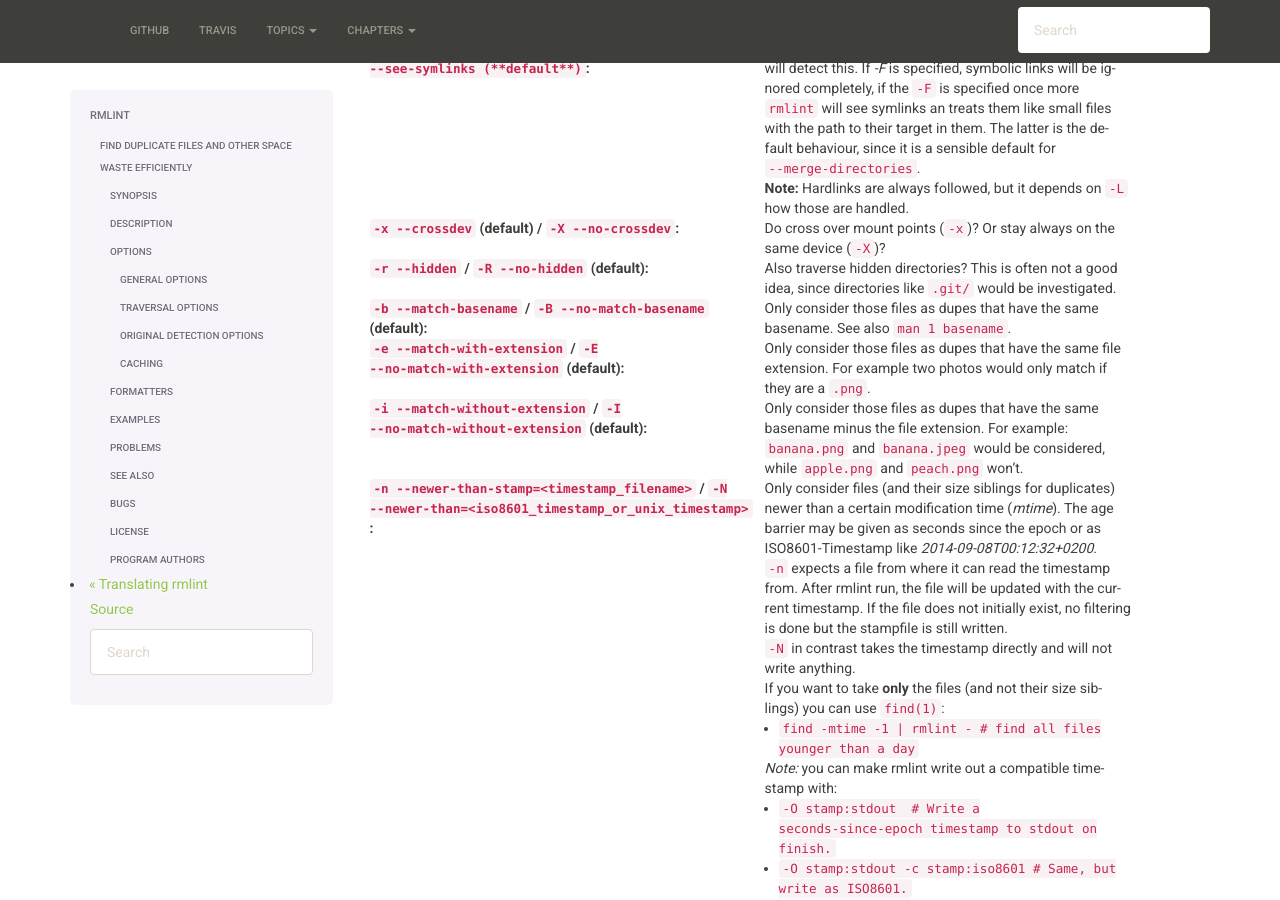
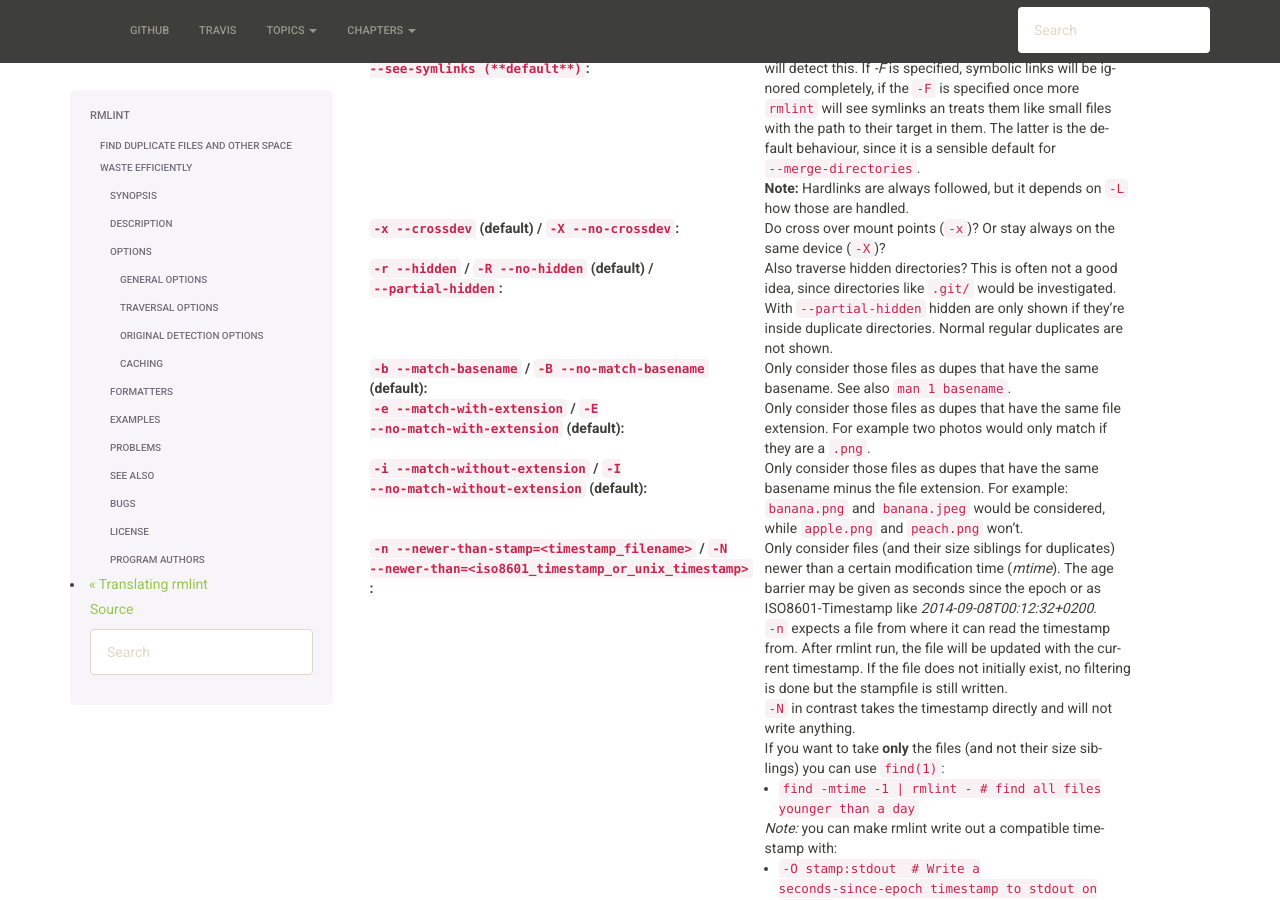
Before and after one commit to sahib/rmlint, a Sphinx documentation site: the page built from docs/rmlint.1.rst, in a window 1280 px wide and 900 px high, scrolled down 3253 px. Built offline with Sphinx 7.4.7, drawn with Linux system fonts in a browser that asks for light colours; some of the changed text lies outside the part shown.

Commit message:
docs: mention --partial-hidden

```diff
--- a/docs/rmlint.1.rst
+++ b/docs/rmlint.1.rst
@@ -166,7 +166,7 @@ General Options
 
     *Notes:*
 
-    * This option pulls in ``-r`` (``--hidden``) and ``-l`` (``--hardlinked``) for convenience.
+    * This option pulls in ``--partial-hidden`` and ``-l`` (``--hardlinked``) for convenience.
     * This feature might not deliver perfect result in corner cases.
     * This feature might add some runtime.
     * Consider using ``-@`` together with this option (this is the default).
@@ -258,10 +258,13 @@ Traversal Options
     Do cross over mount points (``-x``)? Or stay always on the same device
     (``-X``)?
 
-:``-r --hidden`` / ``-R --no-hidden`` (**default**):
+:``-r --hidden`` / ``-R --no-hidden`` (**default**) / ``--partial-hidden``:
 
     Also traverse hidden directories? This is often not a good idea, since
     directories like ``.git/`` would be investigated.
+    With ``--partial-hidden`` hidden are only shown if they're inside duplicate
+    directories. Normal regular duplicates are not shown.
+
 
 :``-b --match-basename`` / ``-B --no-match-basename`` (**default**):
 
```
